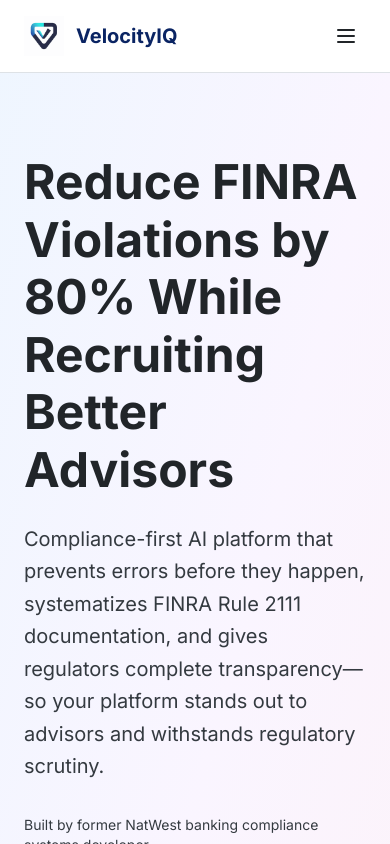
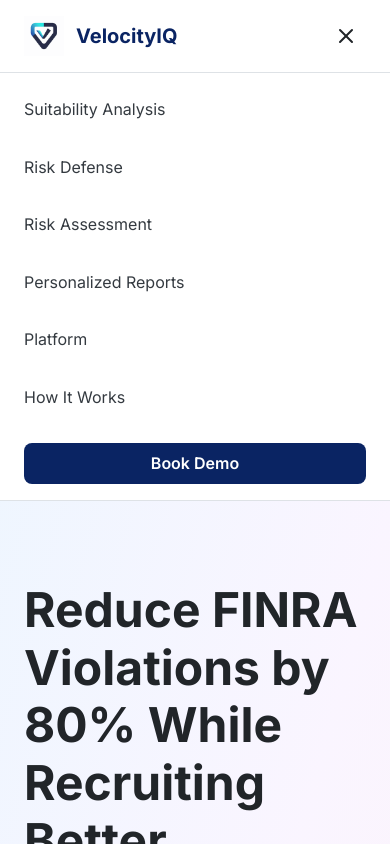
Before and after one commit to Thedogg1/VelocityIQ, a Next.js app: page / in a window 390 px wide. Both pictures are taken after a click on the button "Toggle menu". Shown: the top 844 px of the page. Built offline with nearby package versions, Linux system fonts and the light colour scheme.

Commit message:
Responsiveness issues resolved

```diff
--- a/app/page.tsx
+++ b/app/page.tsx
@@ -62,7 +62,7 @@
         {/* HERO SECTION */}
         <section className='bg-gradient-to-br from-blue-50 via-purple-50 to-pink-50 py-20'>
           <div className='max-w-7xl mx-auto px-6'>
-            <div className='grid grid-cols-1 lg:grid-cols-2 gap-12 items-center mb-12'>
+            <div className='grid grid-cols-1 md:grid-cols-2 gap-12 items-center mb-12'>
               <div>
                 <h1 className='text-5xl font-bold text-[var(--color-text-primary)] mb-6 leading-tight'>
                   Reduce FINRA Violations by 80% While Recruiting Better Advisors
@@ -205,7 +205,7 @@
             <div className='space-y-12'>
               {/* Solution 1 */}
               <Card className='border-2 border-[var(--color-primary)]'>
-                <div className='grid grid-cols-1 lg:grid-cols-2 gap-8 items-center'>
+                <div className='grid grid-cols-1 md:grid-cols-2 gap-8 items-center'>
                   <div>
                     <div className='flex items-center gap-3 mb-4'>
                       <Shield className='w-8 h-8 text-[var(--color-primary)]' />
@@ -234,7 +234,7 @@
 
               {/* Solution 2 */}
               <Card className='border-2 border-[var(--color-primary)]'>
-                <div className='grid grid-cols-1 lg:grid-cols-2 gap-8 items-center'>
+                <div className='grid grid-cols-1 md:grid-cols-2 gap-8 items-center'>
                   <div className='order-2 lg:order-1'>
                     <Image
                       src='/images/compliance-approved-personalized-reports.png'
@@ -263,7 +263,7 @@
 
               {/* Solution 3 */}
               <Card className='border-2 border-[var(--color-primary)]'>
-                <div className='grid grid-cols-1 lg:grid-cols-2 gap-8 items-center'>
+                <div className='grid grid-cols-1 md:grid-cols-2 gap-8 items-center'>
                   <div>
                     <div className='flex items-center gap-3 mb-4'>
                       <Eye className='w-8 h-8 text-[var(--color-primary)]' />
@@ -292,7 +292,7 @@
 
               {/* Solution 4 */}
               <Card className='border-2 border-[var(--color-primary)]'>
-                <div className='grid grid-cols-1 lg:grid-cols-2 gap-8 items-center'>
+                <div className='grid grid-cols-1 md:grid-cols-2 gap-8 items-center'>
                   <div className='order-2 lg:order-1'>
                     <Image
                       src='/images/niche-icons-grid.png'
@@ -329,7 +329,7 @@
               The Business Impact
             </h2>
 
-            <div className='grid grid-cols-1 lg:grid-cols-2 gap-8 mb-8'>
+            <div className='grid grid-cols-1 md:grid-cols-2 gap-8 mb-8'>
               <Card className='bg-red-50 border-l-4 border-[var(--color-critical)]'>
                 <h3 className='text-2xl font-semibold mb-6 text-[var(--color-text-primary)]'>
                   Current State Without VelocityIQ:
--- a/components/Header.tsx
+++ b/components/Header.tsx
@@ -1,11 +1,25 @@
+"use client";
+
+import { useState } from 'react';
 import Link from 'next/link';
 import Image from 'next/image';
+import { Menu, X } from 'lucide-react';
 
 export default function Header() {
+  const [isMenuOpen, setIsMenuOpen] = useState(false);
+
+  const toggleMenu = () => {
+    setIsMenuOpen(!isMenuOpen);
+  };
+
+  const closeMenu = () => {
+    setIsMenuOpen(false);
+  };
+
   return (
     <header className='bg-white border-b border-[var(--color-border-subtle)] sticky top-0 z-50'>
       <nav className='max-w-7xl mx-auto px-6 py-4 flex items-center justify-between'>
-        <Link href='/' className='flex items-center gap-3'>
+        <Link href='/' className='flex items-center gap-3' onClick={closeMenu}>
           <Image
             src='/Velocity IQ Logo_only.png'
             alt='VelocityIQ Logo'
@@ -20,6 +34,7 @@
           </span>
         </Link>
 
+        {/* Desktop menu */}
         <div className='hidden md:flex items-center gap-8'>
           <Link
             href='/suitability'
@@ -66,22 +81,76 @@
         </div>
 
         {/* Mobile menu button */}
-        <button className='md:hidden p-2' aria-label='Toggle menu'>
-          <svg
-            className='w-6 h-6'
-            fill='none'
-            stroke='currentColor'
-            viewBox='0 0 24 24'
-          >
-            <path
-              strokeLinecap='round'
-              strokeLinejoin='round'
-              strokeWidth={2}
-              d='M4 6h16M4 12h16M4 18h16'
-            />
-          </svg>
+        <button
+          className='md:hidden p-2 text-[var(--color-text-primary)] hover:text-[var(--color-primary)] transition-colors'
+          onClick={toggleMenu}
+          aria-label='Toggle menu'
+          aria-expanded={isMenuOpen}
+        >
+          {isMenuOpen ? (
+            <X className='w-6 h-6' />
+          ) : (
+            <Menu className='w-6 h-6' />
+          )}
         </button>
       </nav>
+
+      {/* Mobile menu */}
+      {isMenuOpen && (
+        <div className='md:hidden border-t border-[var(--color-border-subtle)] bg-white'>
+          <div className='max-w-7xl mx-auto px-6 py-4 flex flex-col gap-4'>
+            <Link
+              href='/suitability'
+              className='text-[var(--color-text-secondary)] hover:text-[var(--color-primary)] transition-colors py-2'
+              onClick={closeMenu}
+            >
+              Suitability Analysis
+            </Link>
+            <Link
+              href='/risk-defense'
+              className='text-[var(--color-text-secondary)] hover:text-[var(--color-primary)] transition-colors py-2'
+              onClick={closeMenu}
+            >
+              Risk Defense
+            </Link>
+            <Link
+              href='/risk-assessment'
+              className='text-[var(--color-text-secondary)] hover:text-[var(--color-primary)] transition-colors py-2'
+              onClick={closeMenu}
+            >
+              Risk Assessment
+            </Link>
+            <Link
+              href='/personalized-reports'
+              className='text-[var(--color-text-secondary)] hover:text-[var(--color-primary)] transition-colors py-2'
+              onClick={closeMenu}
+            >
+              Personalized Reports
+            </Link>
+            <Link
+              href='/platform'
+              className='text-[var(--color-text-secondary)] hover:text-[var(--color-primary)] transition-colors py-2'
+              onClick={closeMenu}
+            >
+              Platform
+            </Link>
+            <Link
+              href='/how-it-works'
+              className='text-[var(--color-text-secondary)] hover:text-[var(--color-primary)] transition-colors py-2'
+              onClick={closeMenu}
+            >
+              How It Works
+            </Link>
+            <Link
+              href='/book'
+              className='px-6 py-2 bg-[var(--color-primary)] text-white rounded-lg hover:bg-[var(--color-cta-hover)] transition-colors font-semibold text-center mt-2'
+              onClick={closeMenu}
+            >
+              Book Demo
+            </Link>
+          </div>
+        </div>
+      )}
     </header>
   );
 }
```
